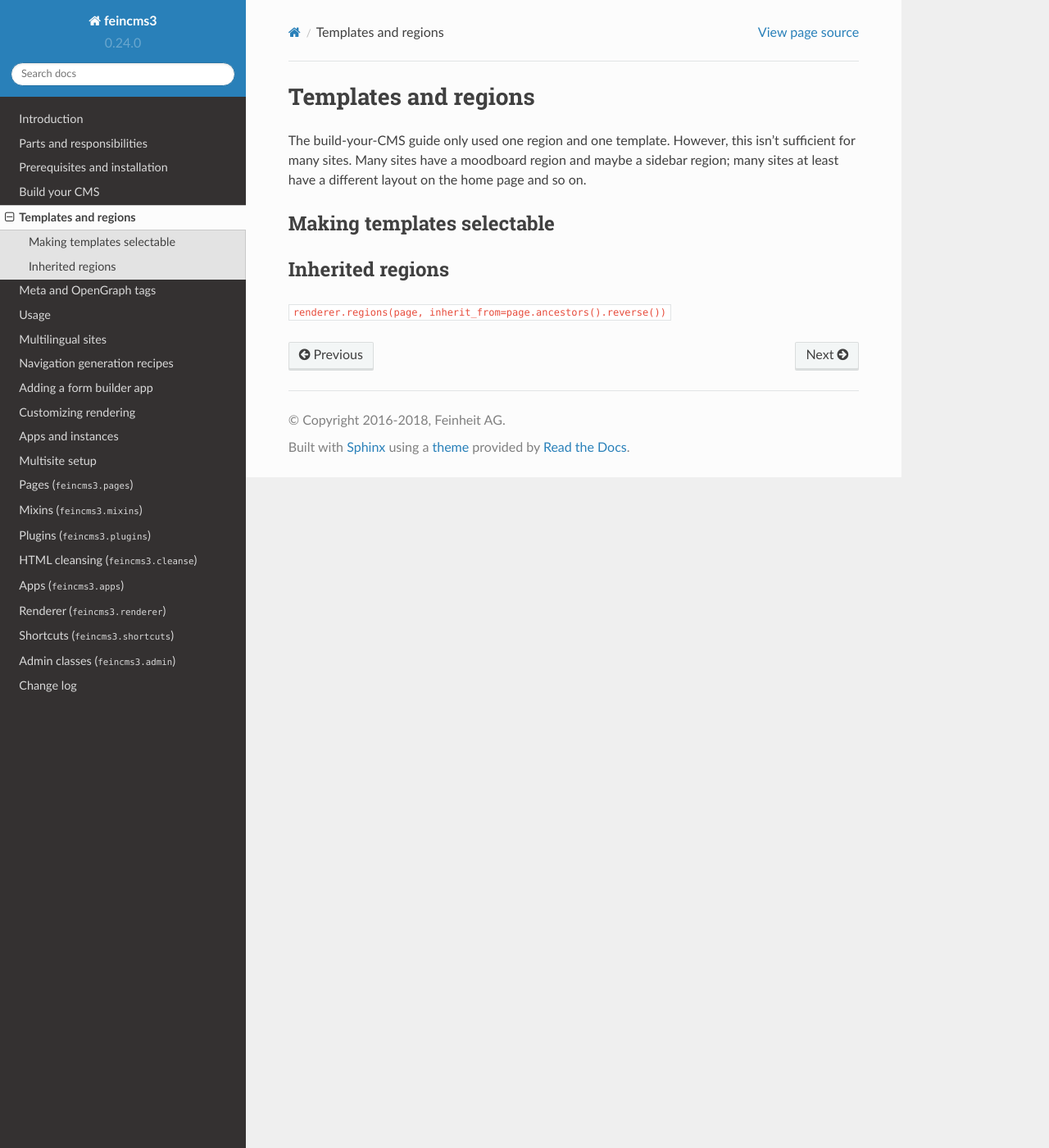
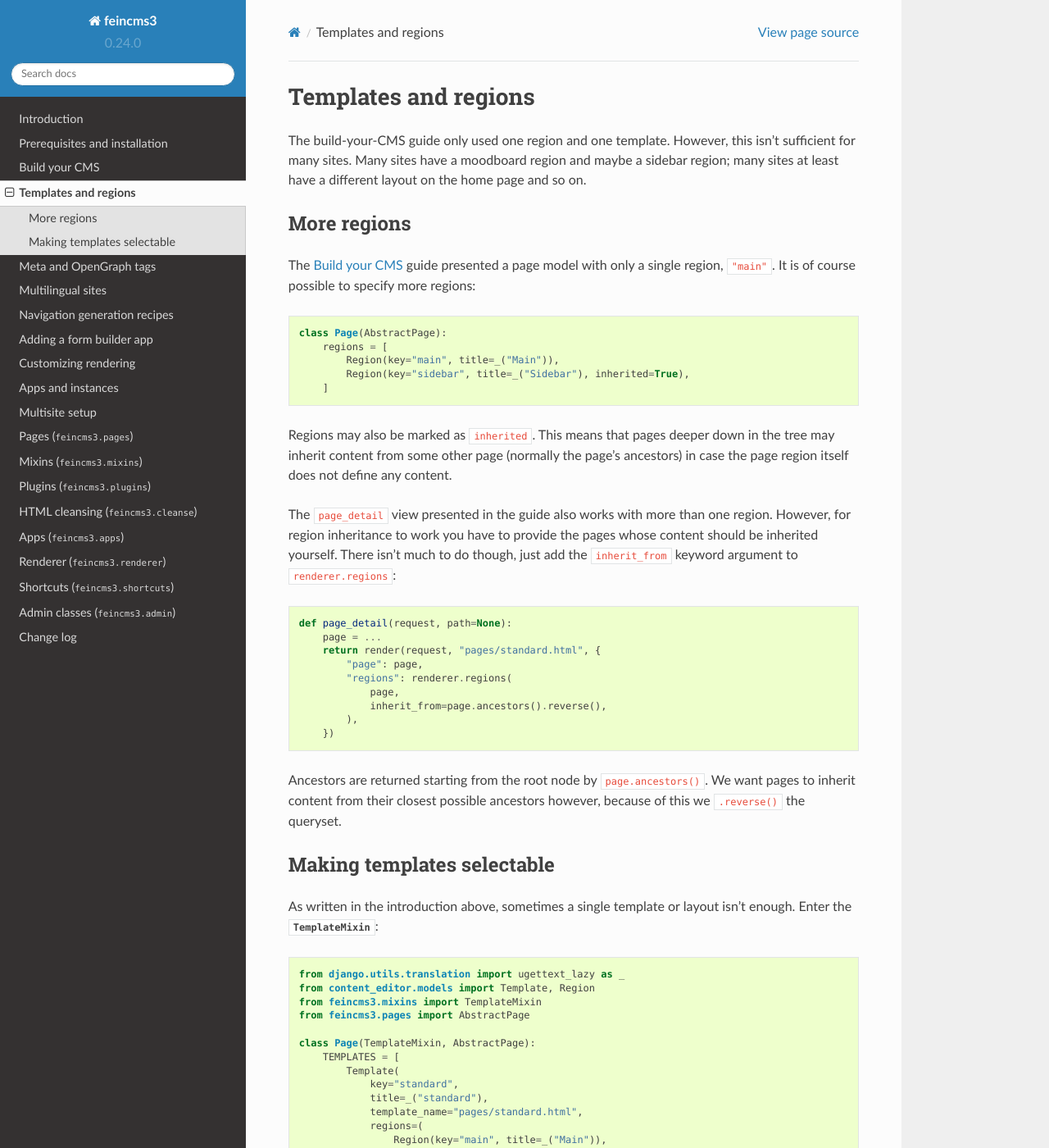
Before and after one commit to feincms/feincms3, a Sphinx documentation site: the page built from docs/topics/templates-and-regions.rst, in a window 1280 px wide and 1400 px high. Shown: the whole window at 82% size. Built offline with Sphinx 7.4.7 and the Read the Docs theme 2.0.0, drawn with Linux system fonts in a browser that asks for light colours; the version number could not be read and is left out; some of the changed text lies outside the part shown.

Commit message:
Templates and regions topic guide

```diff
--- a/docs/index.rst
+++ b/docs/index.rst
@@ -14,6 +14,11 @@ a page CMS (and also other types of CMS) simpler.
 
    Despite its version number feincms3 is already used in production on
    many sites and backwards compatibility isn't broken lightly.
+
+.. note::
+   This documentation uses Python 3's keyword-only syntax in a few
+   places. Python 2 does not support keyword-only arguments, but keyword
+   usage is still enforced in feincms3.
 
 
 First steps
--- a/docs/introduction.rst
+++ b/docs/introduction.rst
@@ -18,7 +18,7 @@ anyway).
 
 
 Parts and responsibilities
-==========================
+~~~~~~~~~~~~~~~~~~~~~~~~~~
 
 To understand feincms3 you'll first have to know about
 django-content-editor_ and django-tree-queries_.
--- a/docs/topics/meta-opengraph-tags.rst
+++ b/docs/topics/meta-opengraph-tags.rst
@@ -6,9 +6,6 @@ Meta and OpenGraph tags
 
 Helpers and mixins for making meta and `open graph <http://ogp.me>`__
 tags less annoying.
-
-Usage
-=====
 
 0. ``pip install feincms3-meta``
 1. Inherit ``feincms3_meta.models.MetaMixin``
--- a/docs/topics/templates-and-regions.rst
+++ b/docs/topics/templates-and-regions.rst
@@ -7,11 +7,97 @@ and maybe a sidebar region; many sites at least have a different layout
 on the home page and so on.
 
 
+More regions
+~~~~~~~~~~~~
+
+The :ref:`build-your-cms` guide presented a page model with only a
+single region, ``"main"``. It is of course possible to specify more regions:
+
+.. code-block:: python
+
+    class Page(AbstractPage):
+        regions = [
+            Region(key="main", title=_("Main")),
+            Region(key="sidebar", title=_("Sidebar"), inherited=True),
+        ]
+
+Regions may also be marked as ``inherited``. This means that pages
+deeper down in the tree may inherit content from some other page
+(normally the page's ancestors) in case the page region itself does not
+define any content.
+
+The ``page_detail`` view presented in the guide also works with more
+than one region. However, for region inheritance to work you have to
+provide the pages whose content should be inherited yourself. There
+isn't much to do though, just add the ``inherit_from`` keyword argument
+to ``renderer.regions``:
+
+.. code-block:: python
+
+    def page_detail(request, path=None):
+        page = ...
+        return render(request, "pages/standard.html", {
+            "page": page,
+            "regions": renderer.regions(
+                page,
+                inherit_from=page.ancestors().reverse(),
+            ),
+        })
+
+Ancestors are returned starting from the root node by ``page.ancestors()``.
+We want pages to inherit content from their closest possible ancestors
+however, because of this we ``.reverse()`` the queryset.
+
+
 Making templates selectable
 ~~~~~~~~~~~~~~~~~~~~~~~~~~~
 
+As written in the introduction above, sometimes a single template or
+layout isn't enough. Enter the :class:`~feincms3.mixins.TemplateMixin`:
 
-Inherited regions
-~~~~~~~~~~~~~~~~~
+.. code-block:: python
 
-``renderer.regions(page, inherit_from=page.ancestors().reverse())``
+    from django.utils.translation import ugettext_lazy as _
+    from content_editor.models import Template, Region
+    from feincms3.mixins import TemplateMixin
+    from feincms3.pages import AbstractPage
+
+    class Page(TemplateMixin, AbstractPage):
+        TEMPLATES = [
+            Template(
+                key="standard",
+                title=_("standard"),
+                template_name="pages/standard.html",
+                regions=(
+                    Region(key="main", title=_("Main")),
+                ),
+            ),
+            Template(
+                key="with-sidebar",
+                title=_("with sidebar"),
+                template_name="pages/with-sidebar.html",
+                regions=(
+                    Region(key="main", title=_("Main")),
+                    Region(key="sidebar", title=_("Sidebar"), inherited=True),
+                ),
+            ),
+        ]
+
+The ``regions`` attribute is provided by the ``TemplateMixin`` and must
+be removed from the ``Page`` definition. Additionally, the
+``TemplateMixin`` provides a ``template`` property returning the
+currently selected template. Instead of hard-coding the template value
+we should now change the ``page_detail`` view to render the selected
+template:
+
+.. code-block:: python
+
+    def page_detail(request, path=None):
+        page = ...
+        return render(request, page.template.template_name, {
+            "page": page,
+            "regions": renderer.regions(
+                page,
+                inherit_from=page.ancestors().reverse(),
+            ),
+        })
```
Also changed, not shown: docs/build-your-cms.rst (+31 -26 lines), docs/installation.rst (+8 -12 lines).
